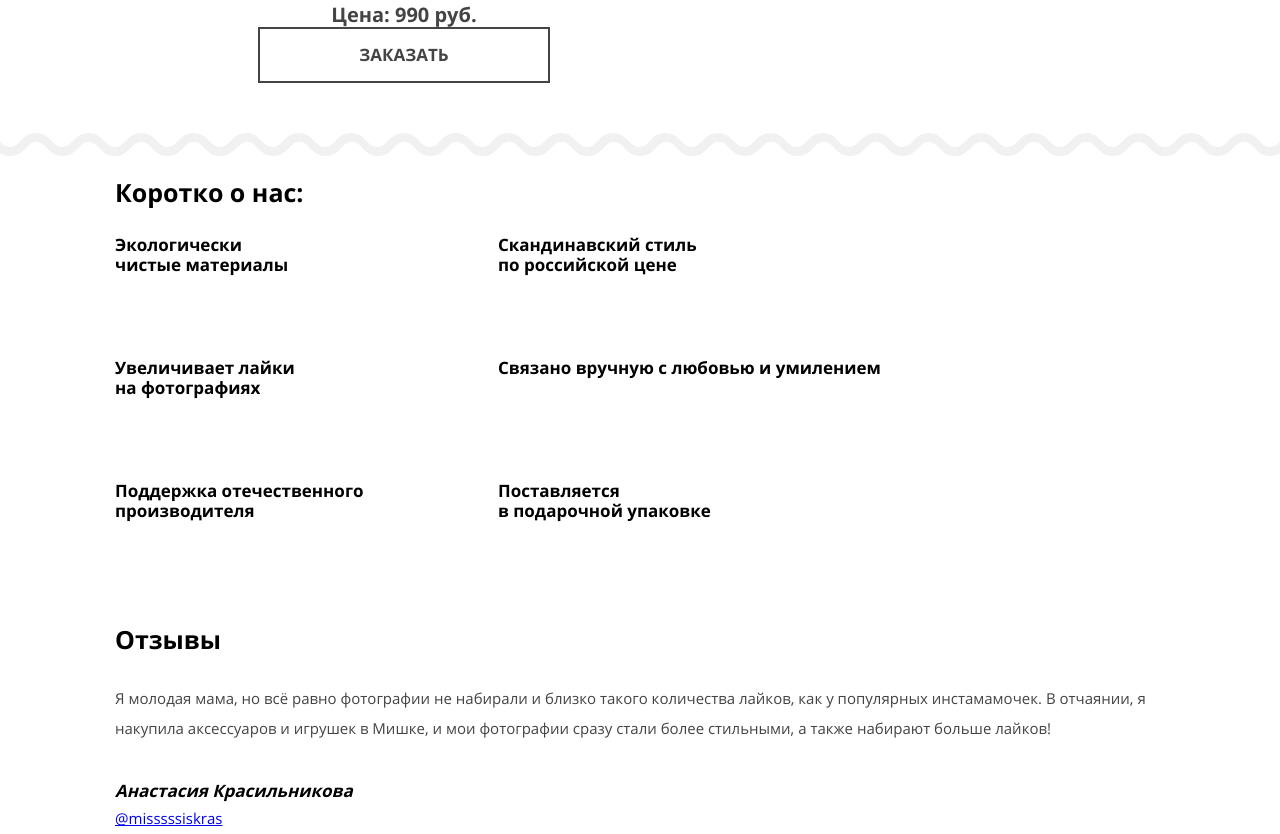
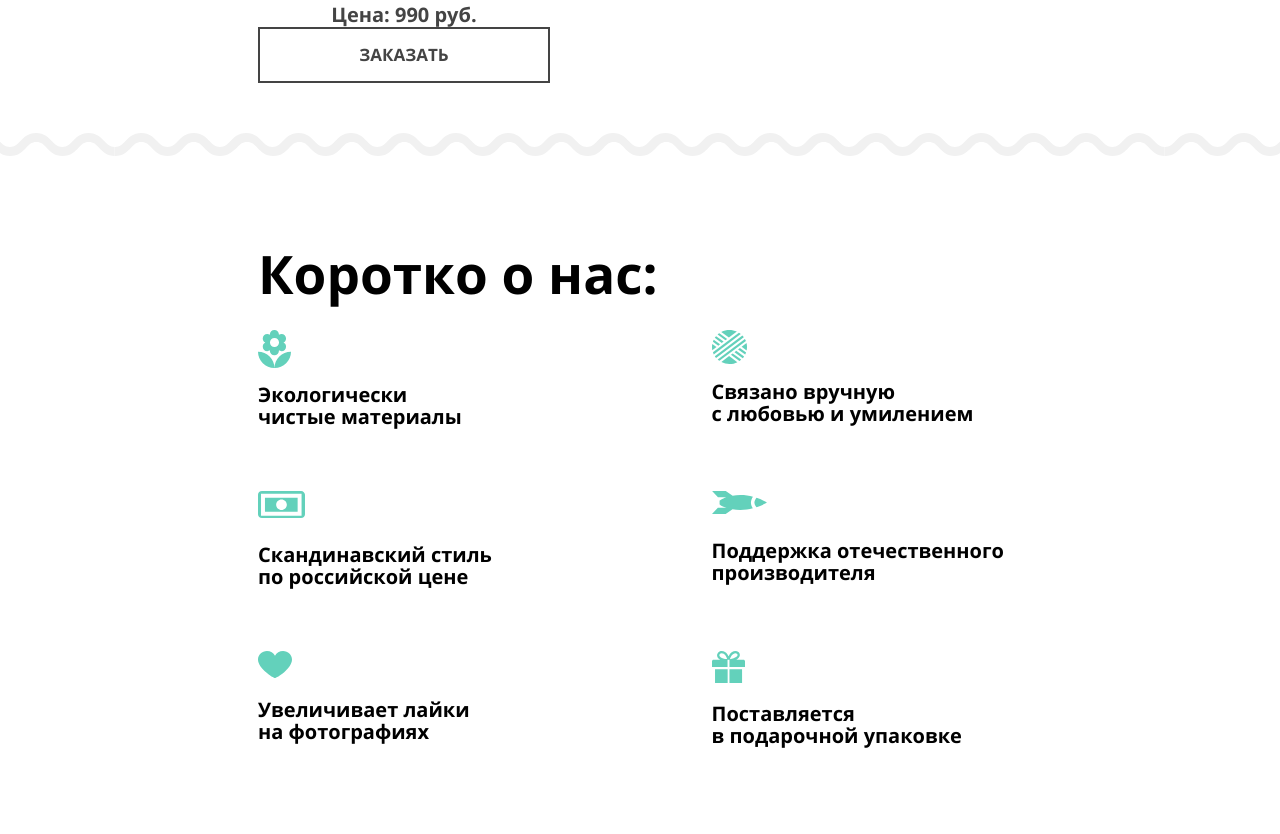
Before and after one commit to Rozzel/105020-mishka-24, a plain HTML site: page source/index.html in a window 1280 px wide. Shown: the part 1726-2560 px from the top of the page. Drawn offline with nearby package versions, Linux system fonts and the light colour scheme; files that its build step writes are made by us from their sources.

Commit message:
Закончил Block about

```diff
--- a/source/index.html
+++ b/source/index.html
@@ -121,7 +121,7 @@
           <li class="abaut__item">Экологически<br> чистые материалы</li>
           <li class="abaut__item">Скандинавский стиль<br> по российской цене</li>
           <li class="abaut__item">Увеличивает лайки<br> на фотографиях</li>
-          <li class="abaut__item">Связано вручную с любовью и умилением</li>
+          <li class="abaut__item">Связано вручную<br> с любовью и умилением</li>
           <li class="abaut__item">Поддержка отечественного<br> производителя</li>
           <li class="abaut__item">Поставляется<br> в подарочной упаковке</li>
         </ul>
--- a/source/less/components/about.less
+++ b/source/less/components/about.less
@@ -5,18 +5,23 @@
 }
 
 .about__wrapper {
+  .size-width(max; @mobile-size-big; @mobile-padding);
   padding-top: 31px;
-  .size-width(@mobile-size; @mobile-padding);
-  padding-bottom: 15px;
+  padding-bottom: 30px;
 
   @media (min-width: @tablet-width) {
-    display: flex;
-    flex-wrap: wrap;
+    max-width: none;
     .size-width(@tablet-size; @tablet-padding);
+    padding-top: 35px;
+    padding-bottom: 40px;
   }
 
   @media (min-width: @desktop-width) {
     .size-width(@desktop-size; @desktop-padding);
+    display: grid;
+    grid-template-columns: 143px 1fr;
+    padding-top: 45px;
+    padding-bottom: 45px;
   }
 }
 
@@ -24,18 +29,81 @@
   .font-text(700; 25px; 30px; @base-color);
   margin-bottom: 28px;
   width: 100%;
+
+  @media (min-width: @tablet-width) {
+    .font-text(700; 43px; 50px; @base-color);
+  }
+
+  @media (min-width: @desktop-width) {
+    .font-text(700; 53px; 57px; @base-color);
+    .grid-cr(2; 1);
+  }
+}
+
+.about__list {
+  .font-text(700; 17px; 20px; @base-color);
+  .indent(list);
+
+  @media (min-width: @tablet-width) {
+    .font-text(700; 20px; 22px; @base-color);
+    display: grid;
+    grid-template-columns: 1fr 1fr;
+    width: 100%;
+  }
+
+  @media (min-width: @desktop-width) {
+    .grid-cr(2; 2);
+  }
 }
 
 .abaut__item {
-  .font-text(700; 17px; 20px; @base-color);
-  margin-bottom: 83px;
-}
+  display: flex;
+  flex-direction: column;
 
-.about__list {
-  .indent(list);
+  &:nth-child(4) {
+    order: 1;
+  }
+
+  &:nth-child(2),
+  &:nth-child(5) {
+    order: 2;
+  }
+
+  &:nth-child(3n) {
+    order: 3;
+  }
+
+  &:not(:last-child) {
+    margin-bottom: 30px;
+  }
+
+  &:nth-child(1)::before {
+    .item-icon(33px; 38px; 16px; "flower.svg");
+  }
+
+  &:nth-child(2)::before {
+    .item-icon(47px; 27px; 26px; "money.svg");
+  }
+
+  &:nth-child(3)::before {
+    .item-icon(34px; 27px; 21px; "heart.svg");
+  }
+
+  &:nth-child(4)::before {
+    .item-icon(35px; 34px; 17px; "clew.svg");
+  }
+
+  &:nth-child(5)::before {
+    .item-icon(55px; 23px; 26px; "rocket.svg");
+  }
+
+  &:nth-child(6)::before {
+    .item-icon(33px; 32px; 20px; "present.svg");
+  }
 
   @media (min-width: @tablet-width) {
-    display: grid;
-    grid-template-columns: 1fr 1fr;
+    &:not(:last-child) {
+      margin-bottom: 63px;
+    }
   }
 }
--- a/source/less/global/mixins.less
+++ b/source/less/global/mixins.less
@@ -91,3 +91,12 @@
 .main-nav__toggle(openedAfter) {
   transform: rotate(-45deg);
 }
+
+.item-icon(@width: 34px; @height: 34px; @margin: 16px; @name: "circle.svg") {
+  content: "";
+  display: inline-block;
+  width: @width;
+  height: @height;
+  background: url("../img/icon/about/@{name}") no-repeat;
+  margin-bottom: @margin;
+}
```
Also changed, not shown: source/img/icon/about/circle.svg (added), source/img/icon/about/clew.svg (added), source/img/icon/about/flower.svg (added), source/img/icon/about/heart.svg (added), source/img/icon/about/money.svg (added), source/img/icon/about/present.svg (added), source/img/icon/about/rocket.svg (added).
